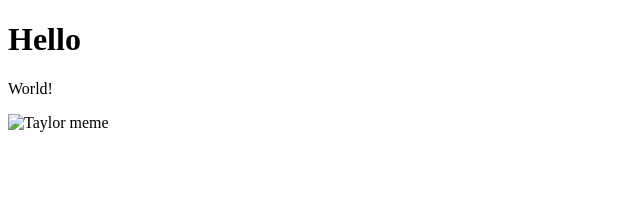
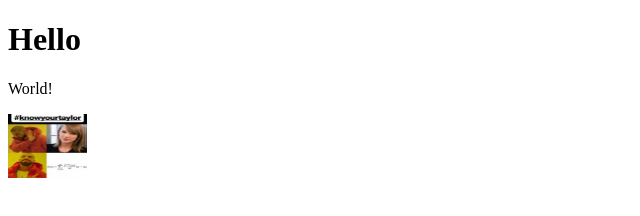
Before and after one commit to andrasbalogh/rep_name, a plain HTML site: page index.html in a window 1280 px wide. Shown: the whole page, without its empty margins (0-640 px from the left). Drawn offline with Linux system fonts and the light colour scheme; the site is published under a folder, as on GitHub Pages, so addresses that start at the root find nothing.

Commit message:
Update index.html

```diff
--- a/index.html
+++ b/index.html
@@ -9,6 +9,6 @@
 
     <h1>Hello</h1>
 <p>World! </p>
-    <p> <img src="/images/taylor2.jpg" alt="Taylor meme" height="64" width="79" /> </p>
+    <p> <img src="./images/taylor2.jpg" alt="Taylor meme" height="64" width="79" /> </p>
     </body>
 </html>
```
